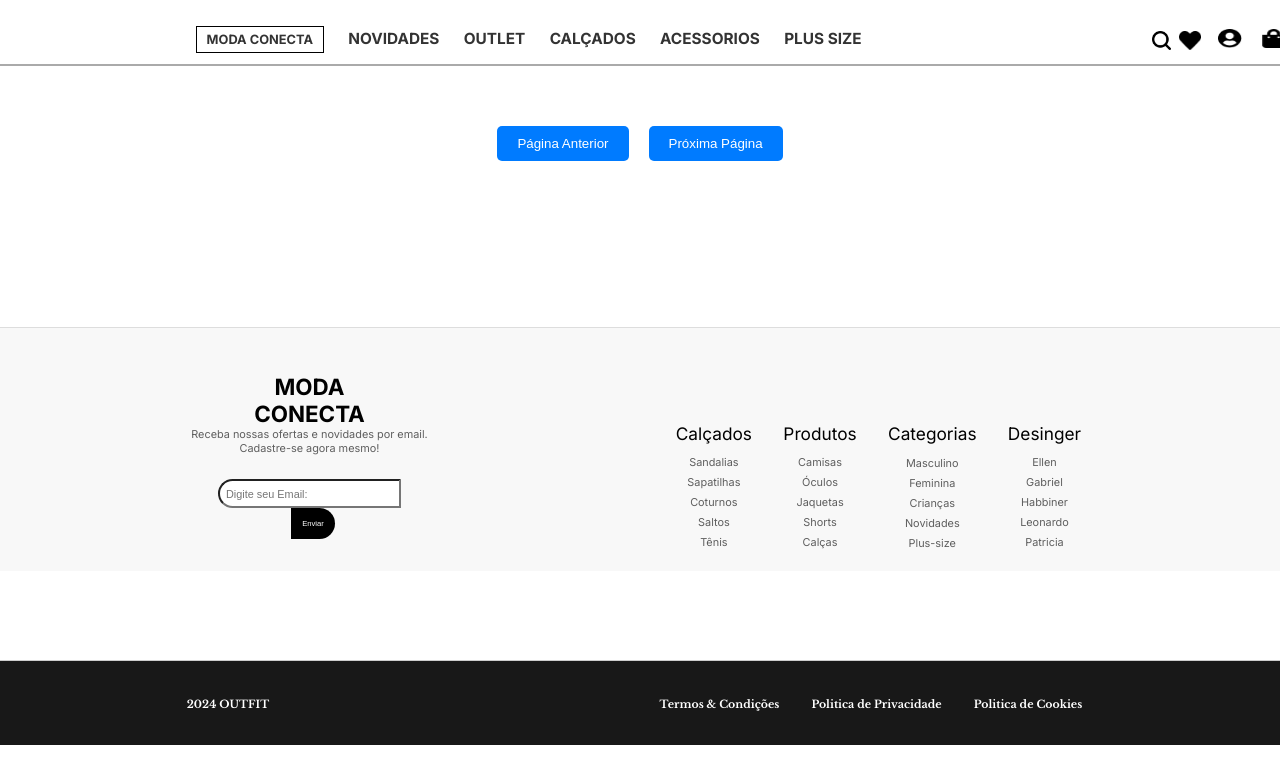
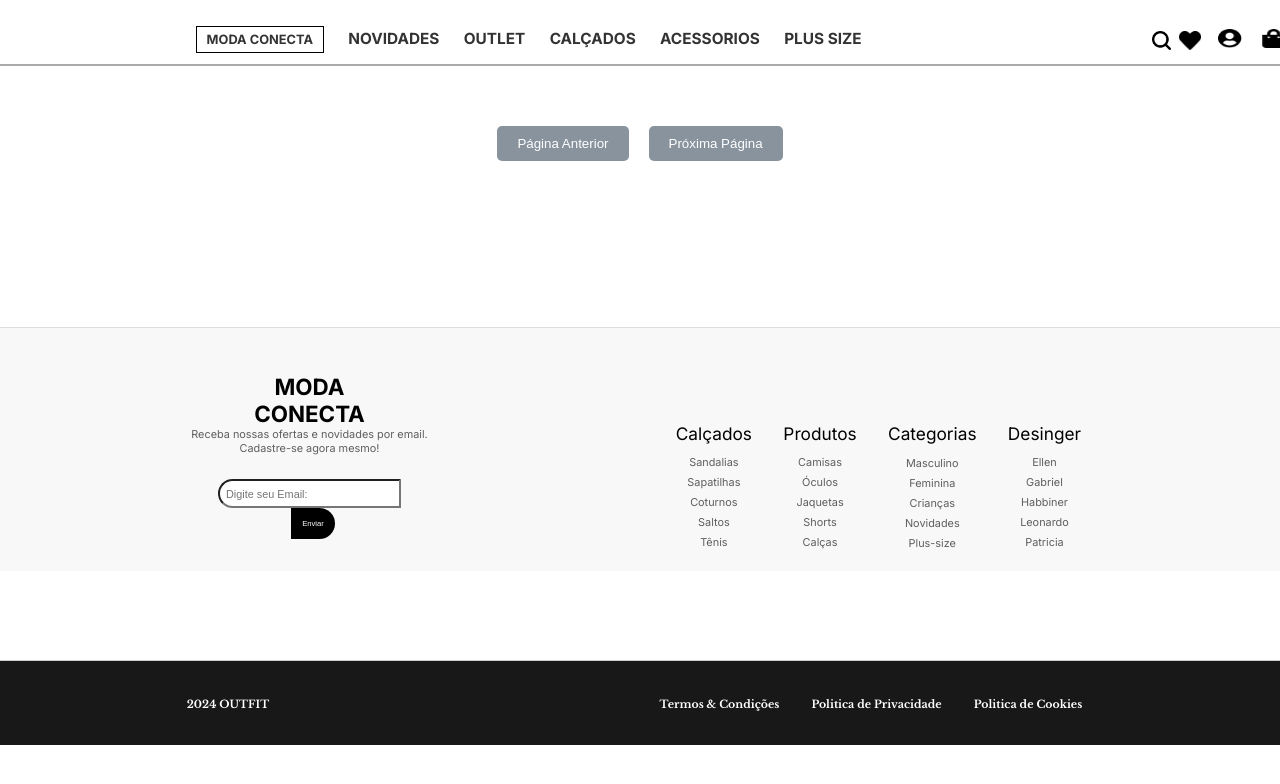
Before and after one commit to habbiner/moda-conecta, a website: page tela-produtos.html in a window 1280 px wide. Drawn offline with nearby package versions, Linux system fonts and the light colour scheme; files that its build step writes are made by us from their sources; no server answers; files whose address does not match are found by name; a web font is replaced by a local one.

Commit message:
Update tela-produtos.css

```diff
--- a/css/tela-produtos.css
+++ b/css/tela-produtos.css
@@ -95,7 +95,7 @@
 .button-container button {
     margin: 0 10px;
     padding: 10px 20px;
-    background-color: #007bff;
+    background-color: #88939e;
     color: #fff;
     border: none;
     border-radius: 5px;
```
